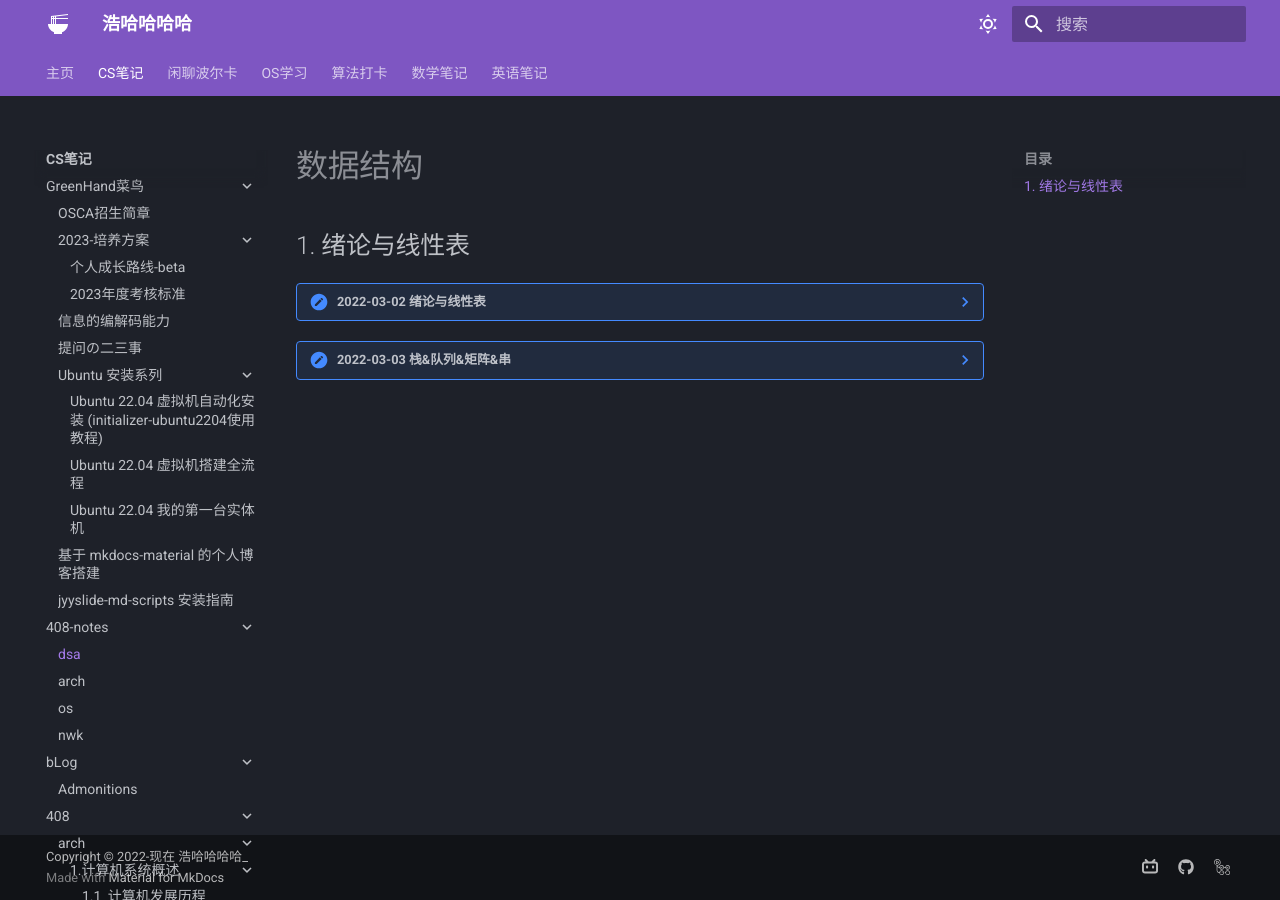
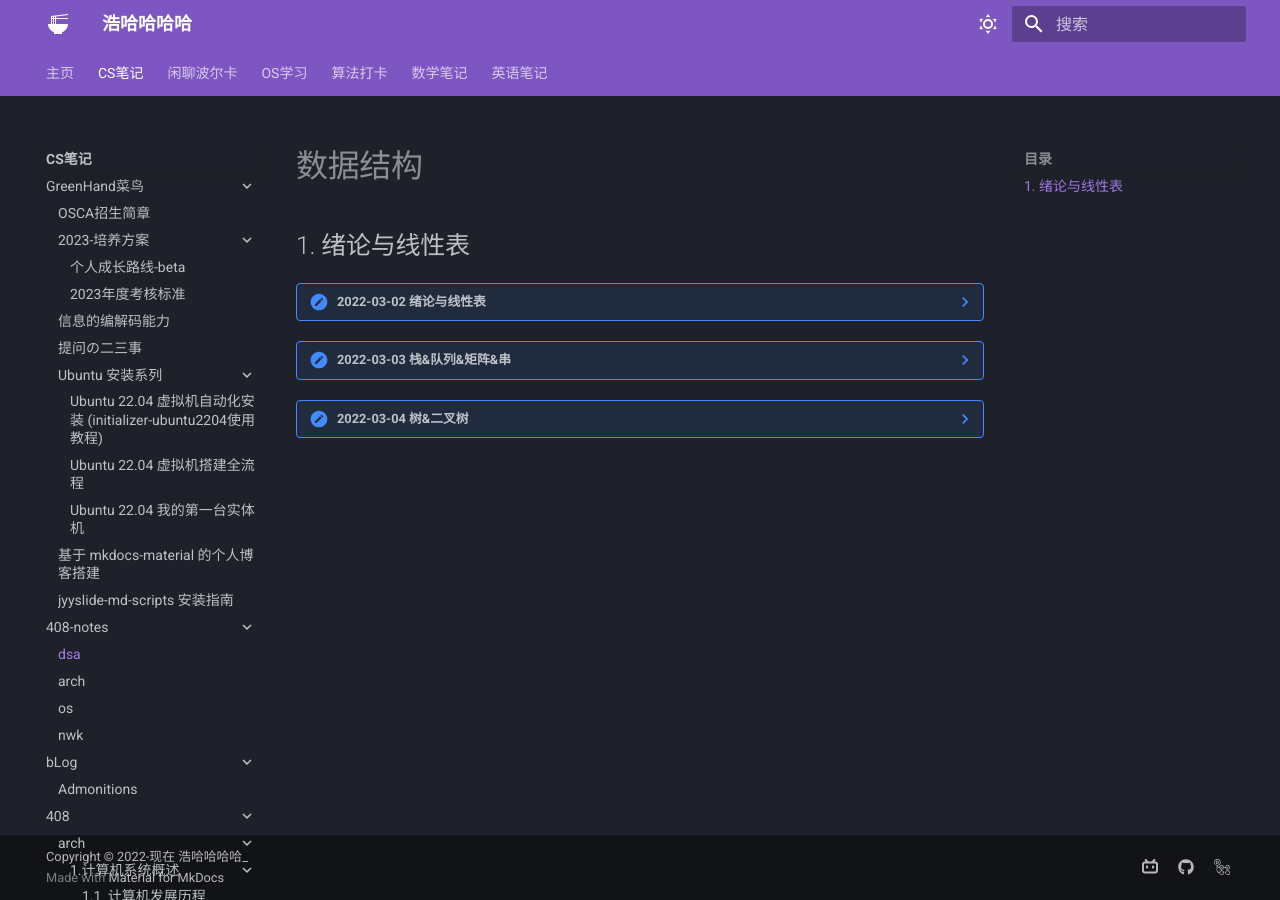
Before and after one commit to Haohahahaha/cs, an MkDocs documentation site: the page built from docs/408-notes/dsa.md, in a window 1280 px wide. Built offline with MkDocs 1.6.1 and Material for MkDocs 9.7.7, drawn with Linux system fonts in a browser that asks for light colours.

Commit message:
2024-03-05_00:38:51 update

```diff
--- a/docs/408-notes/dsa.md
+++ b/docs/408-notes/dsa.md
@@ -19,6 +19,11 @@
     ![3-4](./pic/dsa/notes/3-4.jpg)
     ![4-1](./pic/dsa/notes/4-1.jpg)
     ![4-2](./pic/dsa/notes/4-2.jpg)
+
+??? note "2022-03-04 树&二叉树"
+
+    ![5-1](./pic/dsa/notes/5-1.jpg)
+    ![5-2](./pic/dsa/notes/5-2.jpg)
 
 <!---
 
```
Also changed, not shown: docs/408-notes/pic/dsa/notes/5-1.jpg (added), docs/408-notes/pic/dsa/notes/5-2.jpg (added).
